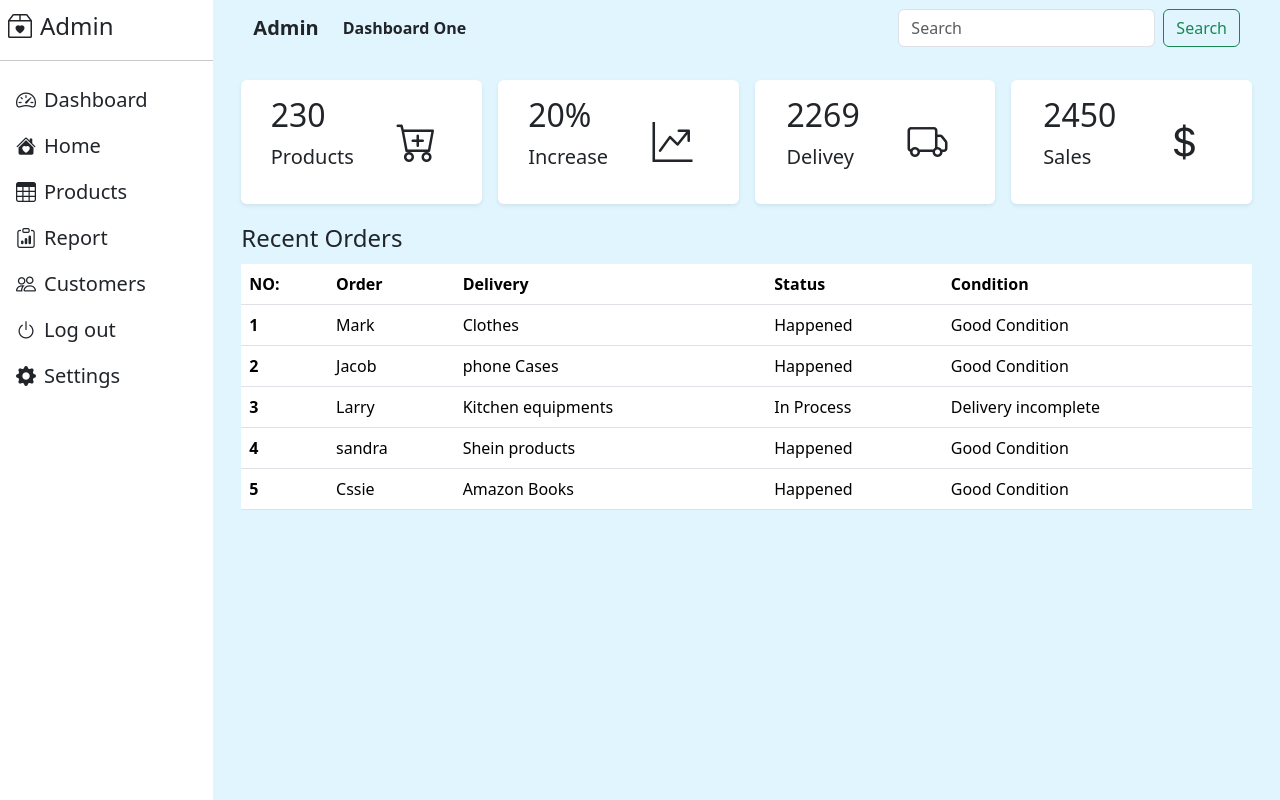
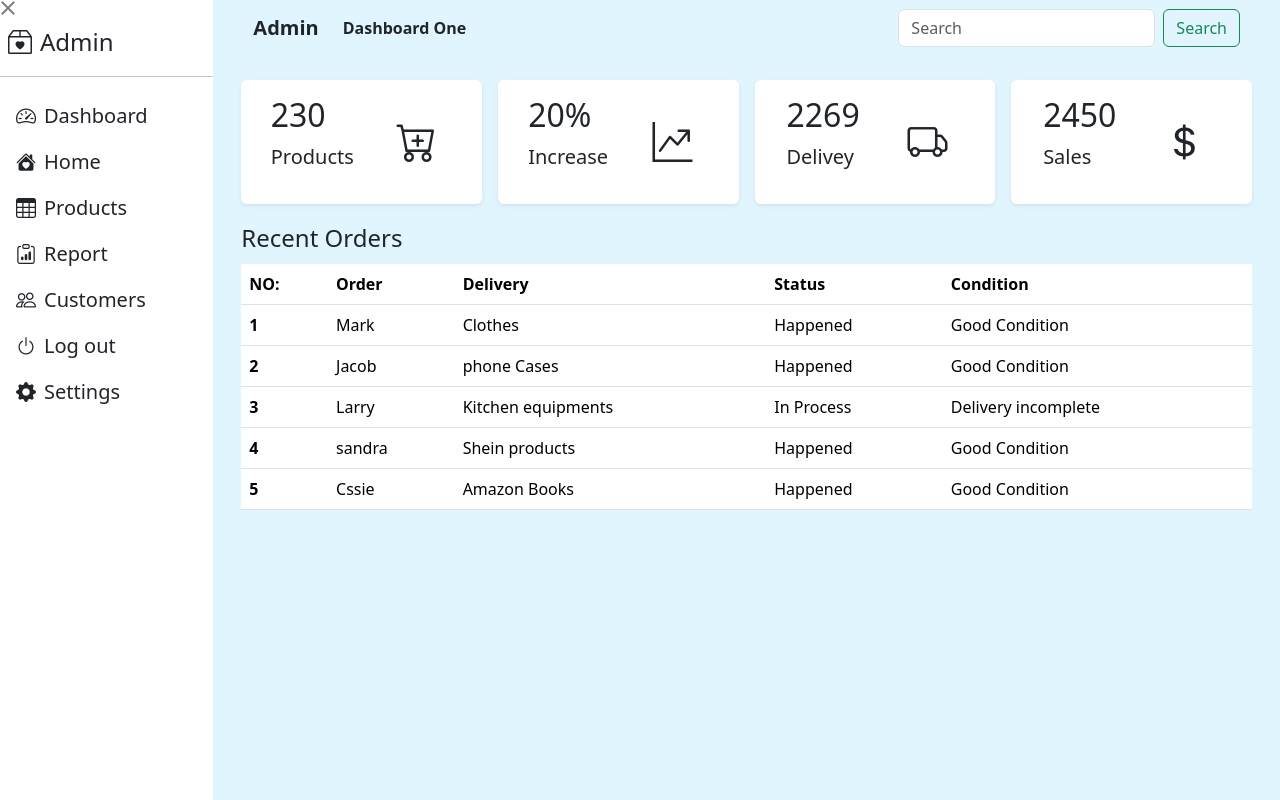
Before and after one commit to Kathoni/Dashboards2, a React (Create React App) app: page / in a window 1280 px wide. Built offline with nearby package versions, Linux system fonts and the light colour scheme.

Commit message:
Update Sidebar.jsx

```diff
--- a/src/compnents/Sidebar.jsx
+++ b/src/compnents/Sidebar.jsx
@@ -17,6 +17,7 @@ function Sidebar() {
     <>
 
       <div className="offcanvas-header">
+        <button type="button" className="btn-close text-reset" onClick={toggleSidebar}></button>
       </div>
       <div className="offcanvas-body">
       <div className='m-2'>
```
